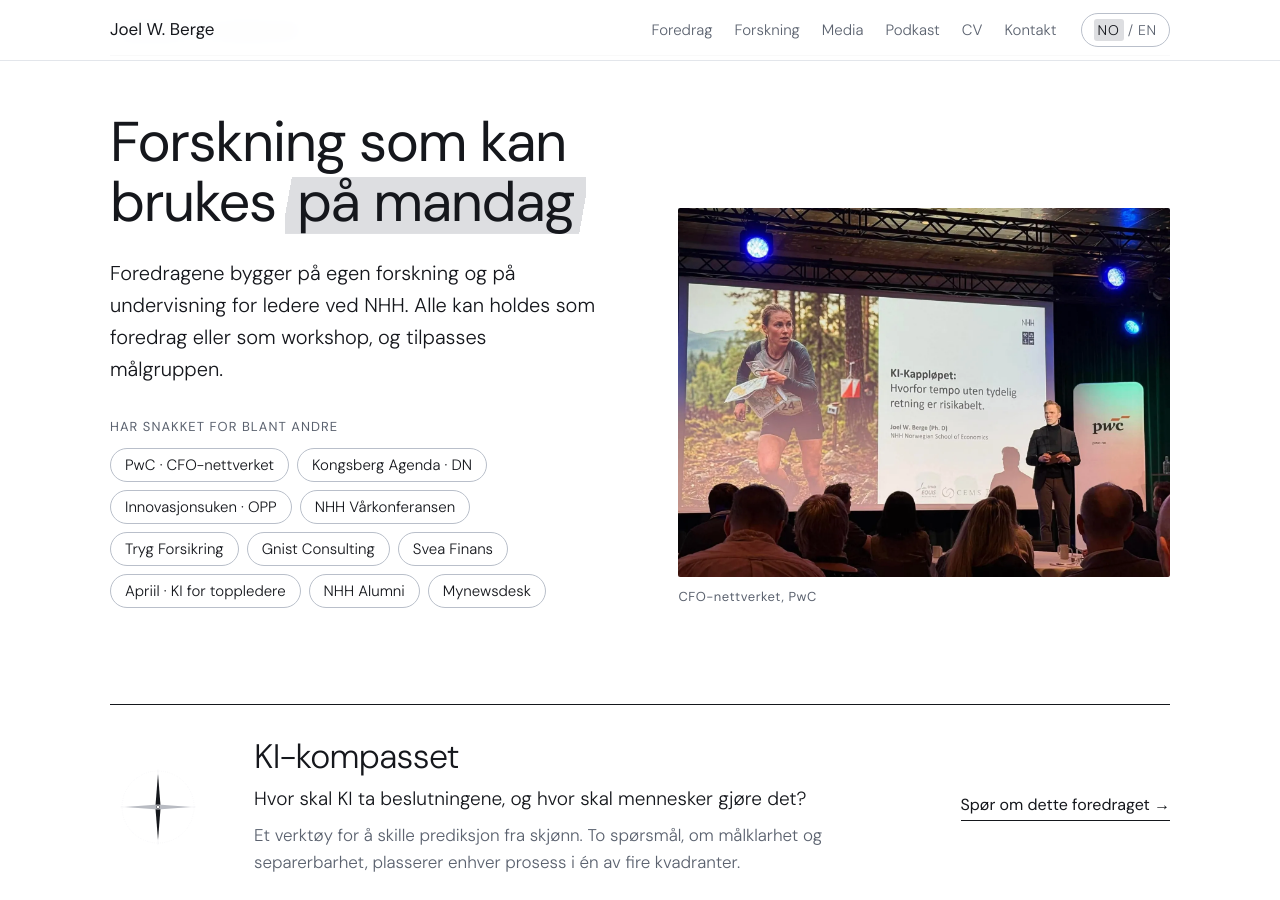
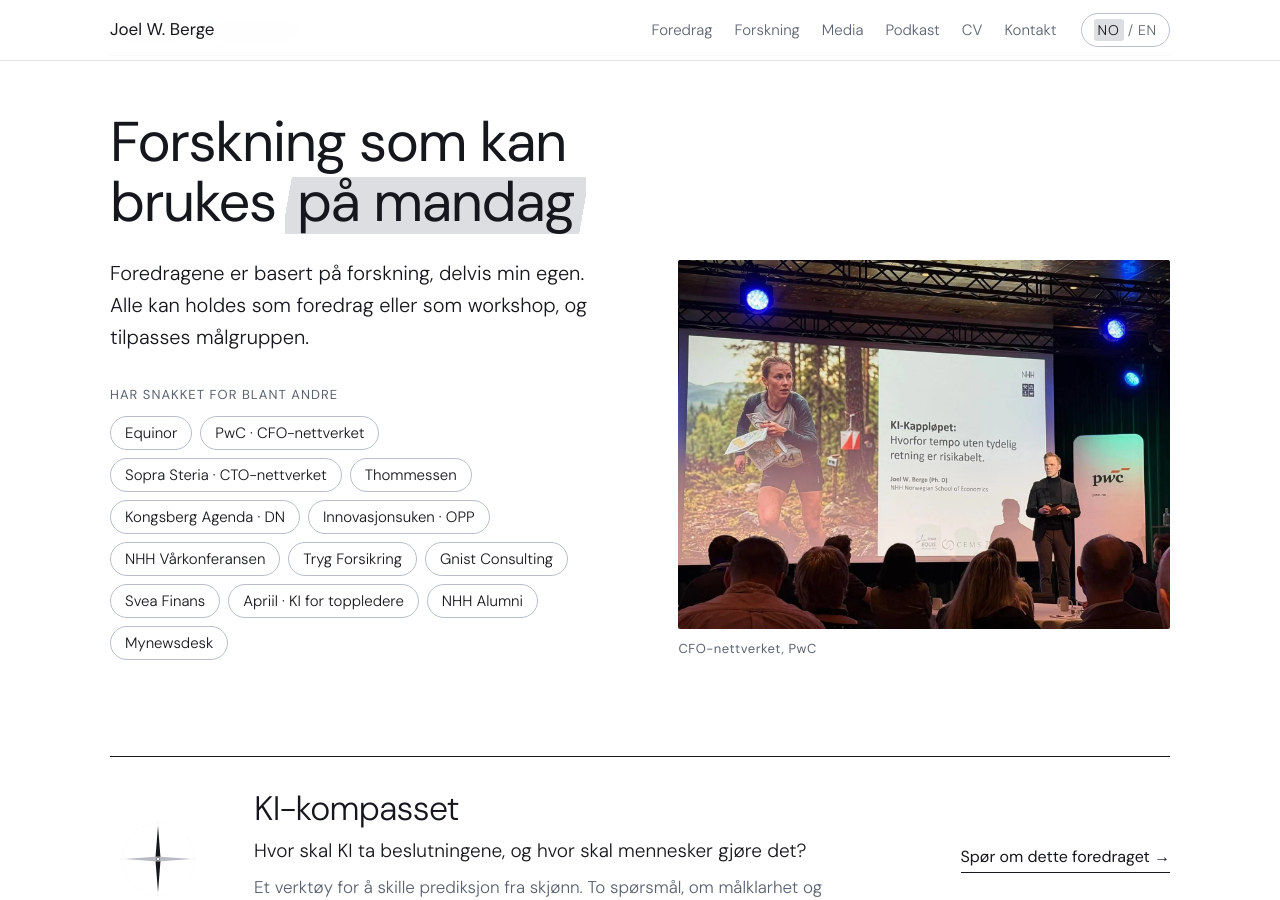
Before and after one commit to joelberge/joelberge.github.io, a Jekyll site: the page built from index.html, in a window 1280 px wide and 900 px high, scrolled down 1060 px. Built offline with Jekyll 4.4.1, drawn with Linux system fonts in a browser that asks for light colours.

Commit message:
Reword talks intro; add Equinor, Sopra Steria and Thommessen to audiences
Co-Authored-By: Claude Opus 5.5 <noreply@anthropic.com>
Claude-Session: https://claude.ai/code/session_01QuEDscUrZkVPfLcMTuAdVm

```diff
--- a/_data/audiences.yml
+++ b/_data/audiences.yml
@@ -1,5 +1,8 @@
-# Organisations and events where Joel has spoken. Newest and best known first.
+# Organisations and events where Joel has spoken. Best known first.
+- Equinor
 - PwC · CFO-nettverket
+- Sopra Steria · CTO-nettverket
+- Thommessen
 - Kongsberg Agenda · DN
 - Innovasjonsuken · OPP
 - NHH Vårkonferansen
--- a/_data/i18n.yml
+++ b/_data/i18n.yml
@@ -26,8 +26,8 @@ nb:
   talks_label: Foredrag og workshops
   talks_title: Forskning som kan brukes <mark>på mandag</mark>
   talks_lede: >-
-    Foredragene bygger på egen forskning og på undervisning for ledere ved NHH. Alle kan holdes som
-    foredrag eller som workshop, og tilpasses målgruppen.
+    Foredragene er basert på forskning, delvis min egen. Alle kan holdes som foredrag eller som workshop,
+    og tilpasses målgruppen.
   audiences_label: Har snakket for blant andre
   talk_takeaway: Dette tar deltakerne med seg
   talk_book: Spør om dette foredraget
@@ -106,8 +106,8 @@ en:
   talks_label: Talks and workshops
   talks_title: Research you can use <mark>on Monday</mark>
   talks_lede: >-
-    The talks build on my own research and on teaching executives at NHH. Each one works as a talk or as a
-    workshop, and is tailored to the audience. Delivered in Norwegian or English.
+    The talks are based on research, partly my own. Each one works as a talk or as a workshop, and is
+    tailored to the audience. Delivered in Norwegian or English.
   audiences_label: Previous audiences include
   talk_takeaway: What participants take away
   talk_book: Ask about this talk
```
